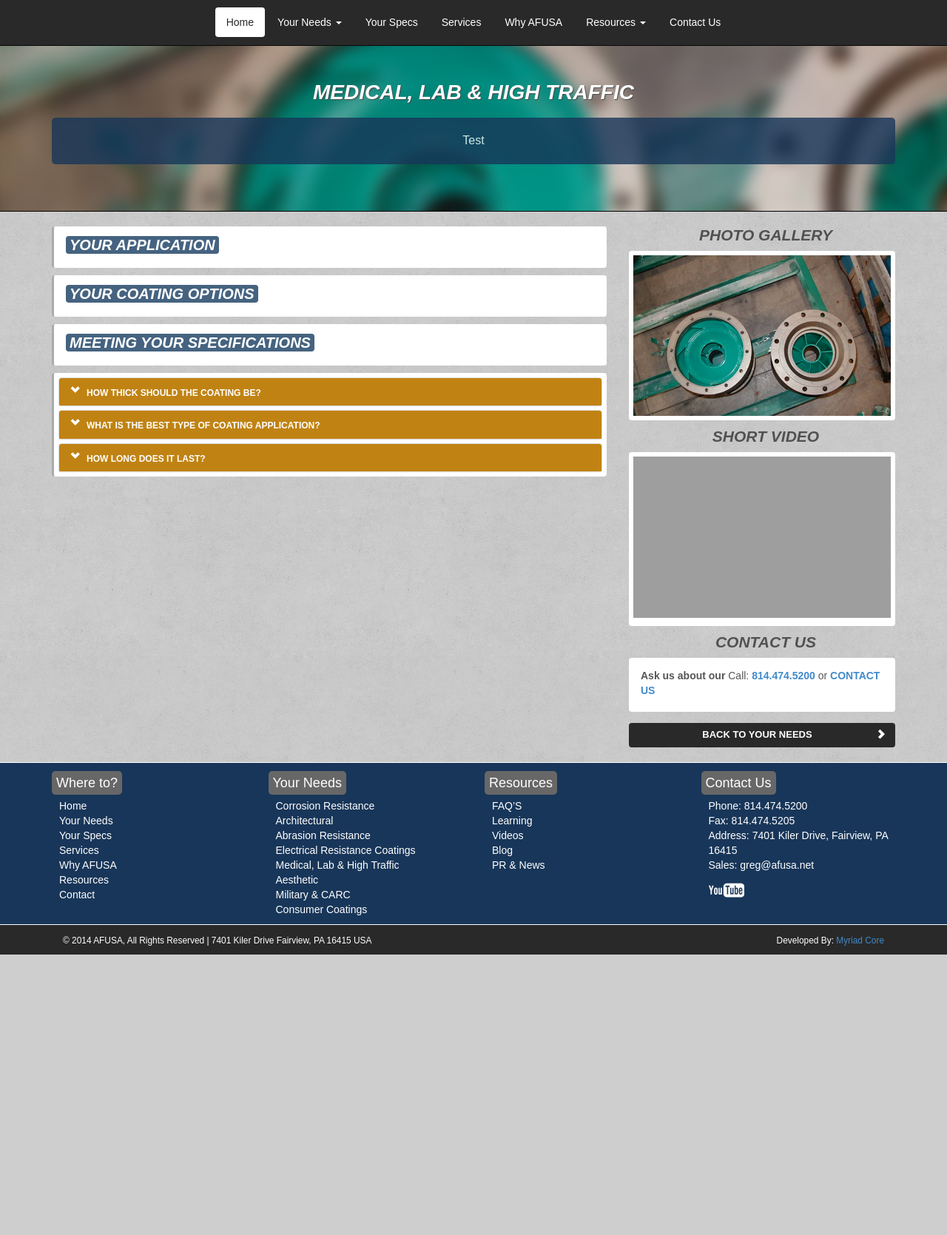
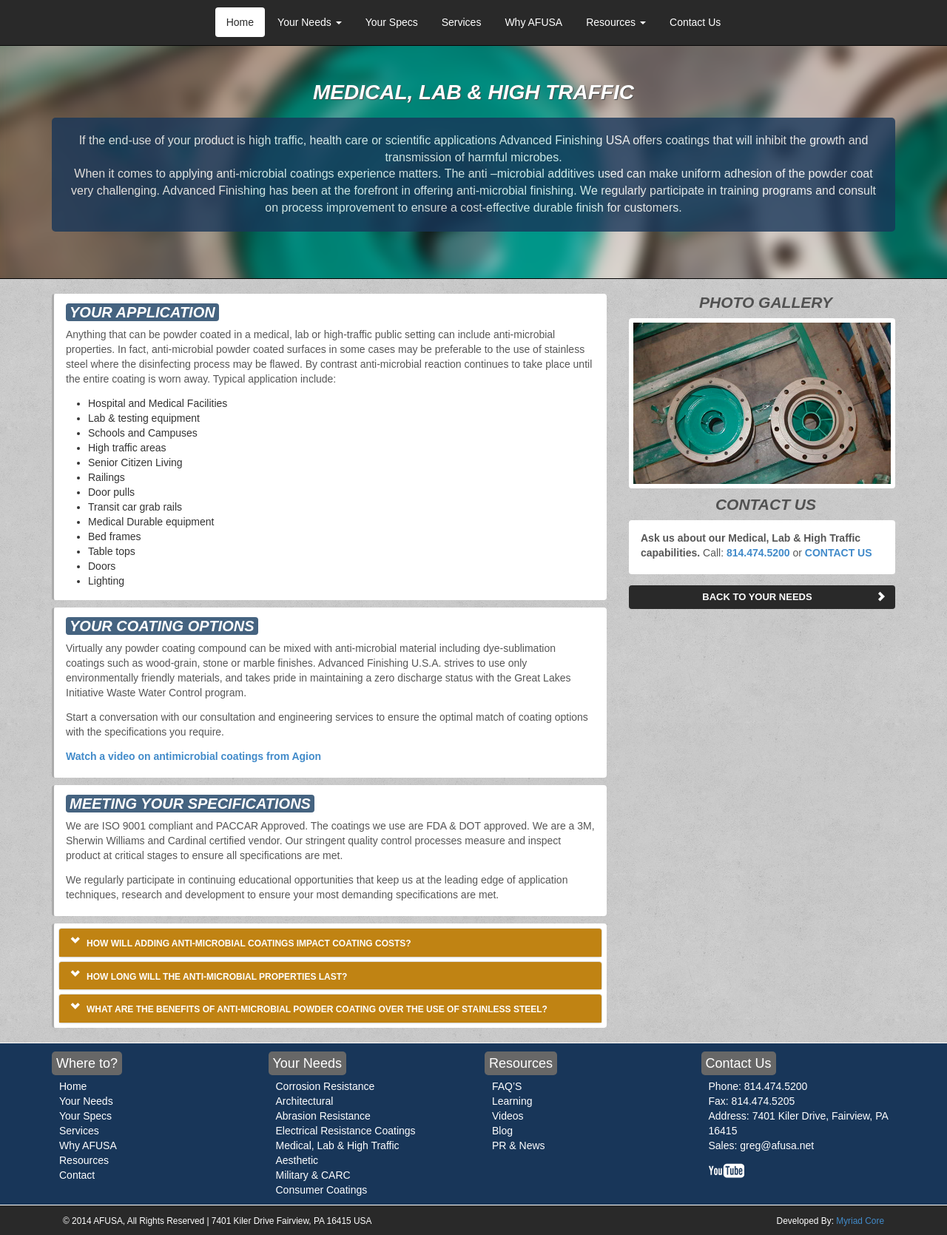
Before and after one commit to schwag/afusa, a PHP site: page /afusa/medical-lab-and-high-traffic.php in a window 1280 px wide. Shown: the part 101-1770 px from the top of the page at 74% size. Before the commit the page ends 1391 px from the top, so only its background shows below. Run offline with PHP 8.4, Linux system fonts and the light colour scheme; some libraries are stand-ins or nearby versions; grey boxes are pictures that could not be loaded.

Commit message:
Finished Abrasion,Medical,Electrical

```diff
--- a/abrasion-resistance.php
+++ b/abrasion-resistance.php
@@ -57,7 +57,7 @@
 
                                 </div>
                                 <div class="faqBackground">
-                                  <?php include "php/corrosion-resistance-accordion.php";?>
+                                  <?php include "php/abrasion-resistance-accordion.php";?>
                                 </div>
                             </div>
 
@@ -118,10 +118,10 @@
                                     </div>
                                   </div>
                                 </div><!--END of photo gallery-->
-                              <h1 class="needssidebarHeading">SHORT VIDEO</h1>
+                             <!-- <h1 class="needssidebarHeading">SHORT VIDEO</h1>
                               <div class="needsSidebar">
                                 <iframe width="100%" height="218" src="//www.youtube.com/embed/t8HJA4OXuHg?list=UUauWBtjoD8Sbkm27cs1b1BA" frameborder="0" allowfullscreen></iframe>
-                              </div>
+                              </div> -->
                               <h1 class="needssidebarHeading">CONTACT US</h1>
                               <div class="needsSidebar">
                                   <p class="needsPar"><b>Ask us about our Abrasion Resistant capabilities.</b>
--- a/css/custom.css
+++ b/css/custom.css
@@ -195,6 +195,11 @@ h3{
 }
 .architecturalBackground{
 	background-image: url("../img/architectural_background.png");
+	padding: 48px;
+	margin-top: 47px;
+}
+.electricalBackground{
+	background-image: url("../img/electrical_background.png");
 	padding: 48px;
 	margin-top: 47px;
 }
@@ -912,6 +917,9 @@ color: #292929;
 	.architecturalBackground{
 		padding: 10px;
 	}
+	.electricalBackground{
+		padding: 10px;
+	}
 	.headerAddress{
 		display: none;
 	}
--- a/medical-lab-and-high-traffic.php
+++ b/medical-lab-and-high-traffic.php
@@ -12,7 +12,8 @@
                             <div class="col-md-12">
                                <h1 class="mainHeading">MEDICAL, LAB & HIGH TRAFFIC</h1>
                                <div class="bubblePar">
-                                <p>Test</p>
+                                <p>If the end-use of your product is high traffic, health care or scientific applications Advanced Finishing USA offers coatings that will inhibit the growth and transmission of harmful microbes.</p>
+                                <p>When it comes to applying anti-microbial coatings experience matters. The anti –microbial additives used can make uniform adhesion of the powder coat very challenging. Advanced Finishing has been at the forefront in offering anti-microbial finishing. We regularly participate in training programs and consult on process improvement to ensure a cost-effective durable finish for customers.</p>
                                </div>
                             </div>
                         </div>
@@ -29,20 +30,36 @@
                             <div class="col-md-8">
                                 <div class="needsLeft">
                                   <h1 class="needsbodyHeading">YOUR APPLICATION</h1>
-                                  <p class="needsPar"></p>
+                                  <p class="needsPar">Anything that can be powder coated in a medical, lab or high-traffic public setting can include anti-microbial properties. In fact, anti-microbial powder coated surfaces in some cases may be preferable to the use of stainless steel where the disinfecting process may be flawed.  By contrast anti-microbial reaction continues to take place until the entire coating is worn away.  Typical application include:</p>
+                                  <ul>
+                                    <li>Hospital and Medical Facilities</li>
+                                    <li>Lab & testing equipment</li>
+                                    <li>Schools and Campuses</li>
+                                    <li>High traffic areas</li>
+                                    <li>Senior Citizen Living</li>
+                                    <li>Railings</li>
+                                    <li>Door pulls</li>
+                                    <li>Transit car grab rails</li>
+                                    <li>Medical Durable equipment</li>
+                                    <li>Bed frames</li>
+                                    <li>Table tops</li>
+                                    <li>Doors</li>
+                                    <li>Lighting</li>
+                                  </ul>
                                 </div>
                                 <div class="needsLeft">
                                   <h1 class="needsbodyHeading">YOUR COATING OPTIONS</h1>
-                                  <p class="needsPar"></p>
-                                  <p class="needsPar"></p>
-                                  <p class="needsPar"></p>
+                                  <p class="needsPar">Virtually any powder coating compound can be mixed with anti-microbial material including dye-sublimation coatings such as wood-grain, stone or marble finishes. Advanced Finishing U.S.A. strives to use only environmentally friendly materials, and takes pride in maintaining a zero discharge status with the Great Lakes Initiative Waste Water Control program.</p>
+                                  <p class="needsPar">Start a conversation with our consultation and engineering services to ensure the optimal match of coating options with the specifications you require.</p>
+                                  <p class="needsPar"><a href="http://www.agion-tech.com/media/Media.aspx?Media=howitworks" target="_blank"><b>Watch a video on antimicrobial coatings from Agion</b></a></p>
                                 </div>
                                 <div class="needsLeft">
                                   <h1 class="needsbodyHeading">MEETING YOUR SPECIFICATIONS</h1>
-                                  <p class="needsPar"></p>
+                                  <p class="needsPar">We are ISO 9001 compliant and PACCAR Approved. The coatings we use are FDA & DOT approved. We are a 3M, Sherwin Williams and Cardinal certified vendor. Our stringent quality control processes measure and inspect product at critical stages to ensure all specifications are met.</p>
+                                  <p class="needsPar">We regularly participate in continuing educational opportunities that keep us at the leading edge of application techniques, research and development to ensure your most demanding specifications are met.</p>
                                 </div>
                                 <div class="faqBackground">
-                                  <?php include "php/corrosion-resistance-accordion.php";?>
+                                  <?php include "php/medical-accordion.php";?>
                                 </div>
                             </div>
 
@@ -103,13 +120,13 @@
                                     </div>
                                   </div>
                                 </div><!--END of photo gallery-->
-                              <h1 class="needssidebarHeading">SHORT VIDEO</h1>
+                             <!-- <h1 class="needssidebarHeading">SHORT VIDEO</h1>
                               <div class="needsSidebar">
                                 <iframe width="100%" height="218" src="//www.youtube.com/embed/t8HJA4OXuHg?list=UUauWBtjoD8Sbkm27cs1b1BA" frameborder="0" allowfullscreen></iframe>
-                              </div>
+                              </div> -->
                               <h1 class="needssidebarHeading">CONTACT US</h1>
                               <div class="needsSidebar">
-                                  <p class="needsPar"><b>Ask us about our </b>
+                                  <p class="needsPar"><b>Ask us about our Medical, Lab & High Traffic capabilities.</b>
                                    Call: <a href="tel:1-814-474-5200"><b>814.474.5200</b></a> or <a href="http://www.afusa.net/info_form.html" target="_blank"><b>CONTACT US</b></a></p>
                               </div>
 
--- /dev/null
+++ b/php/medical-accordion.php
@@ -0,0 +1,44 @@
+<div class="panel-group" id="accordion">
+  <div class="panel panel-default">
+    <div class="panel-heading">
+      <h4 class="panel-title">
+        <a data-toggle="collapse" data-parent="#accordion" href="#collapseOne">
+          HOW WILL ADDING ANTI-MICROBIAL COATINGS IMPACT COATING COSTS?
+        </a>
+      </h4>
+    </div>
+    <div id="collapseOne" class="panel-collapse collapse">
+      <div class="panel-body">
+        <p>The addition of anti-microbial additives to the powder will add approximately 15% to the cost of powder coating.</p>
+      </div>
+    </div>
+  </div>
+  <div class="panel panel-default">
+    <div class="panel-heading">
+      <h4 class="panel-title">
+        <a data-toggle="collapse" data-parent="#accordion" href="#collapseTwo">
+          HOW LONG WILL THE ANTI-MICROBIAL PROPERTIES LAST?
+        </a>
+      </h4>
+    </div>
+    <div id="collapseTwo" class="panel-collapse collapse">
+      <div class="panel-body">
+        <p>Because the anti-microbial additive is homogeneously dispersed through the coating material it will last as long as the coating itself.  As the coating wears it exposes more anti-microbial material.</p>
+      </div>
+    </div>
+  </div>
+  <div class="panel panel-default">
+    <div class="panel-heading">
+      <h4 class="panel-title">
+        <a data-toggle="collapse" data-parent="#accordion" href="#collapseThree">
+          WHAT ARE THE BENEFITS OF ANTI-MICROBIAL POWDER COATING OVER THE USE OF STAINLESS STEEL?
+        </a>
+      </h4>
+    </div>
+    <div id="collapseThree" class="panel-collapse collapse">
+      <div class="panel-body">
+        <p>Typically stainless steel products cost more than products made of another material then powder coated using anti-microbial additives.  In addition, Stainless Steel does not have anti-microbial properties. It is dependent on how effectively it is cleaned each time. Products that are powder coated with anti-microbial additives continue to inhibit microbes until the powder coated finish is completely removed. Powder coated products can also be recoated to extend the life of the product.</p>
+      </div>
+    </div>
+  </div>
+</div>
```
Also changed, not shown: electrical-resistance-coatings.php (+14 -21 lines), php/abrasion-resistance-accordion.php (added, +30 -0 lines), php/electrical-resistance-accordion.php (added, +30 -0 lines), img/busbars.jpg (added), img/controlboxes.jpg (added), img/electrical_background.png (added), img/heatsinks.jpg (added).
